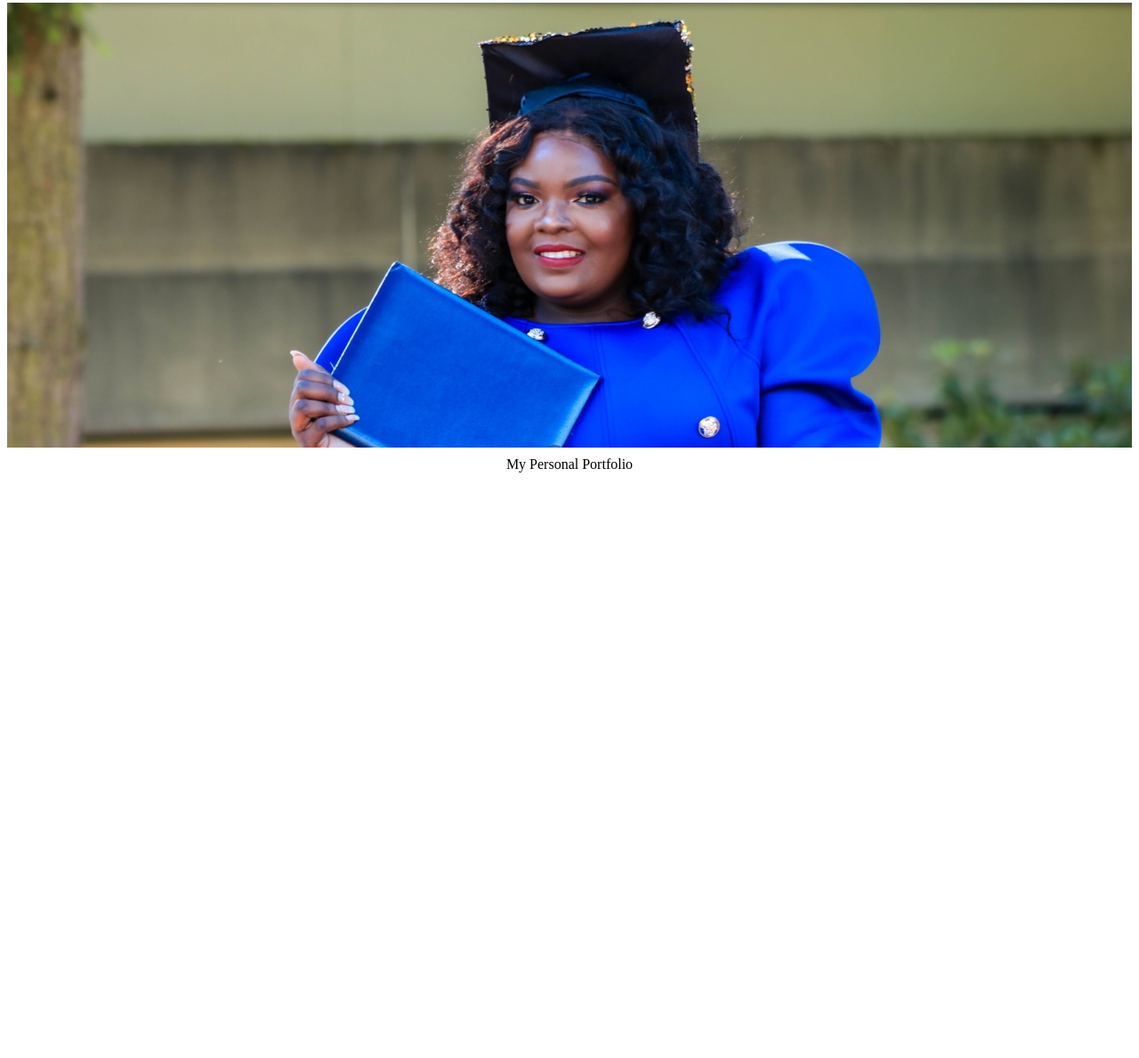
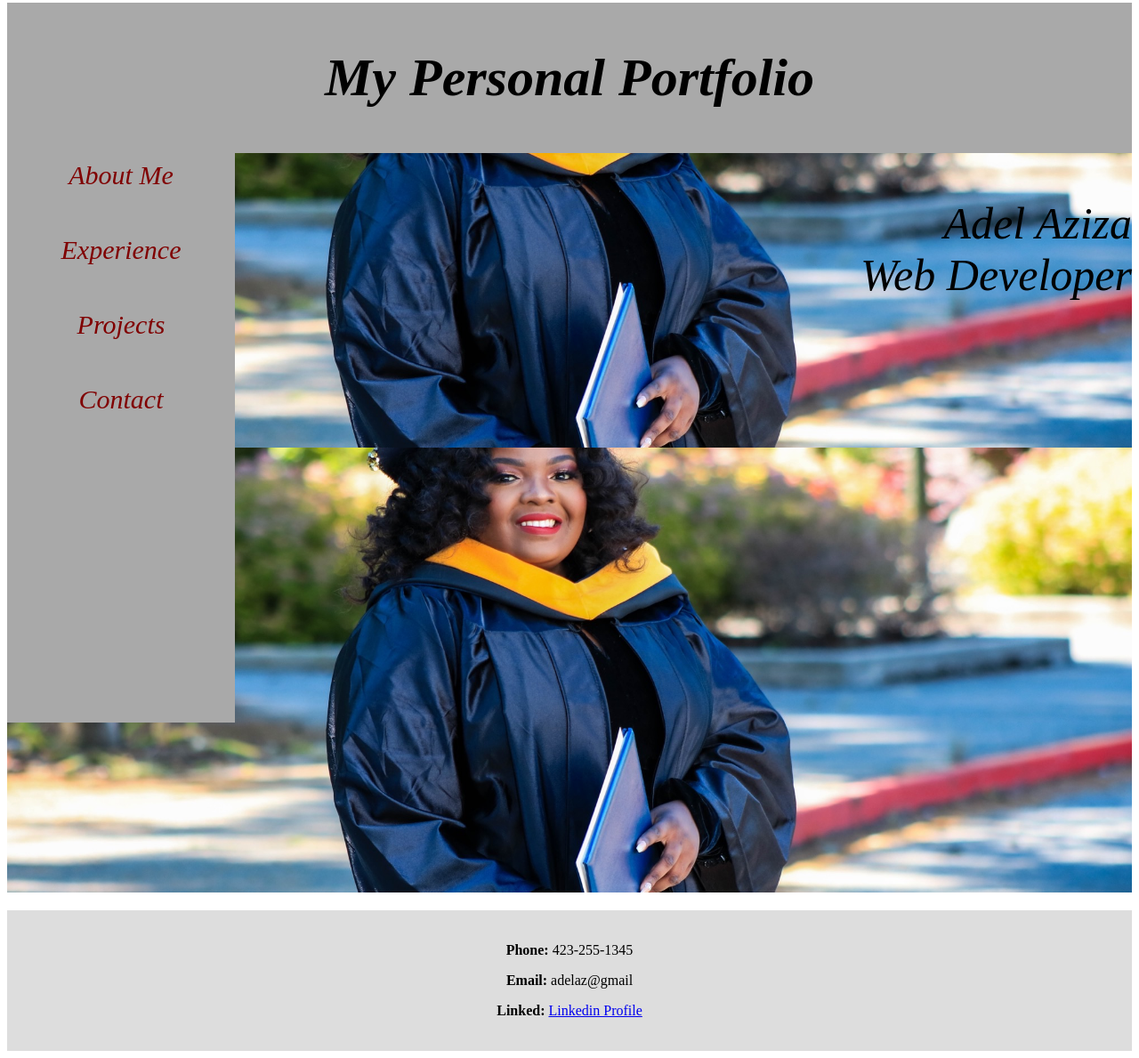
Before and after one commit to AdelAziza/Simple-Portfolio-HTML-CSS, a plain HTML site: page index.html in a window 1280 px wide. Shown: the part 5-1194 px from the top of the page at 89% size. Before the commit the page ends 800 px from the top, so only its background shows below. Drawn offline with Linux system fonts and the light colour scheme.

Commit message:
two html pages

```diff
--- a/index.css
+++ b/index.css
@@ -1,5 +1,6 @@
 body html {
   height: 100%;
+  background-color: darkgray;
 }
 html {
   display: block;
@@ -11,8 +12,69 @@ html {
   background-position: center;
   background-repeat: no-repeat;
   background-size: cover;
+  /* opacity: 0.6; */
 }
 .header {
   padding: 10px;
   text-align: center;
+  font-style: italic;
+  font-size: 30px;
+  animation-name: an1;
+  background-color: darkgray;
 }
+.p1 {
+  text-align: right;
+  font-size: 50px;
+  color: black;
+  font-style: italic;
+}
+.p2 {
+  font-family: Georgia, "Times New Roman", Times, serif;
+  font-style: italic;
+  font-weight: 500;
+  background-color: darkgray;
+}
+ul {
+  list-style-type: none;
+  margin: -10px;
+  padding: 0;
+  width: 20%;
+  background-color: darkgray;
+  position: fixed;
+  height: 80%;
+  overflow: auto;
+  margin-top: 10px;
+}
+
+li a {
+  color: maroon;
+  font-style: oblique;
+  display: block;
+  padding: 8px 16px;
+  text-decoration: none;
+}
+#footer {
+  padding: 20px;
+  text-align: center;
+  background: #ddd;
+  margin-top: 20px;
+}
+
+/* All for About HTML Page */
+.div-h {
+  background-color: rgb(0, 102, 128);
+  font-style: italic;
+  font-size: 20px;
+  text-align: center;
+}
+
+.para1 {
+  background-image: url("/images/adel4.jpeg");
+  min-height: 500px;
+  background-attachment: fixed;
+  background-position: center;
+  background-repeat: no-repeat;
+  background-size: cover;
+}
+
+/* All styles for Experience Page */
--- a/index.html
+++ b/index.html
@@ -4,9 +4,33 @@
         <meta charset="UFT-8">
         <title>Simple Portfolio with HTML and CSS</title>
         <link rel="stylesheet" href="index.css">
+        <link href="about.html">
+        <link href="experience.html">
     </head>
     <body>
+        <div class="para1">
+        <div class="header"><h1>My Personal Portfolio</h1>
+            <ul>
+                <li><a class="active" href="about.html">About Me</a></li><br>
+                <li><a href="experience.html">Experience</a></li><br>
+                <li><a href="#project">Projects</a></li><br>
+                <li><a href="#footer">Contact</a></li>
+            </ul>
+
+        </div>
+
+
+            <p class="p1">Adel Aziza<br>Web Developer</p><br>
+            <!-- <p class="p2"> my first time to code. It was challenging for me to translate each word the teacher was saying in my native language for a better understanding.
+            However, after years of pratice, I was able to obtain my Bachelor degree in Application Developemnet.
+            </p> -->
+
+        </div>
         <div class="para1"></div>
-        <div class="header">My Personal Portfolio</div>
+        <footer id="footer">
+            <p><strong>Phone: </strong>423-255-1345</p>
+            <p><strong>Email: </strong>adelaz@gmail</p>
+            <p><strong>Linked: </strong><a href="linkedin.com/in/adel-aziza-455104161">Linkedin Profile</a></p>
+        </footer>
     </body>
 </html>
```
Also changed, not shown: about.html (added, +21 -0 lines), experience.html (added, +13 -0 lines).
